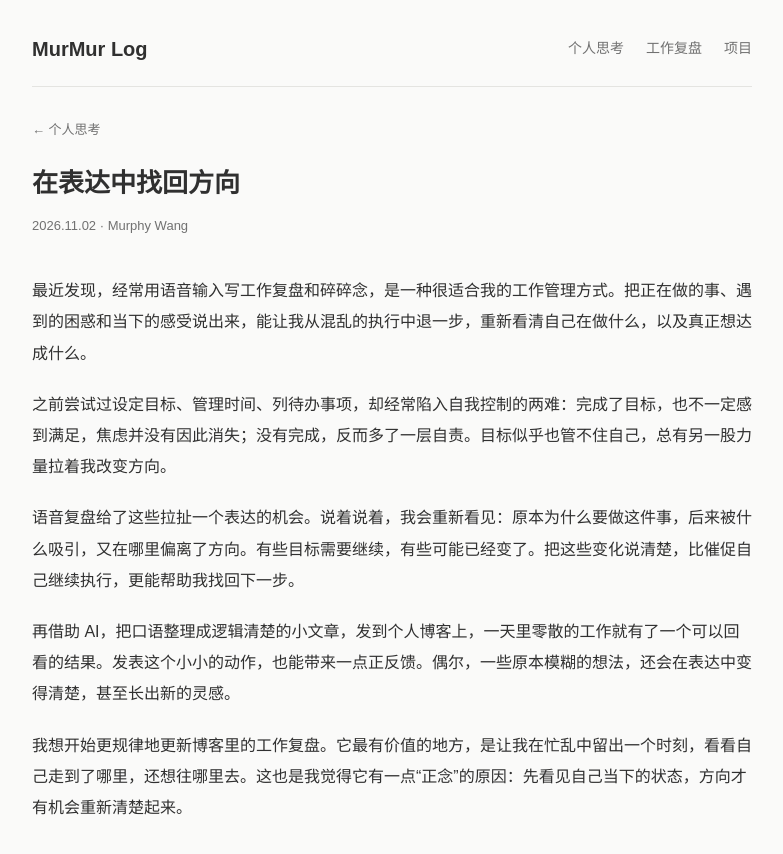
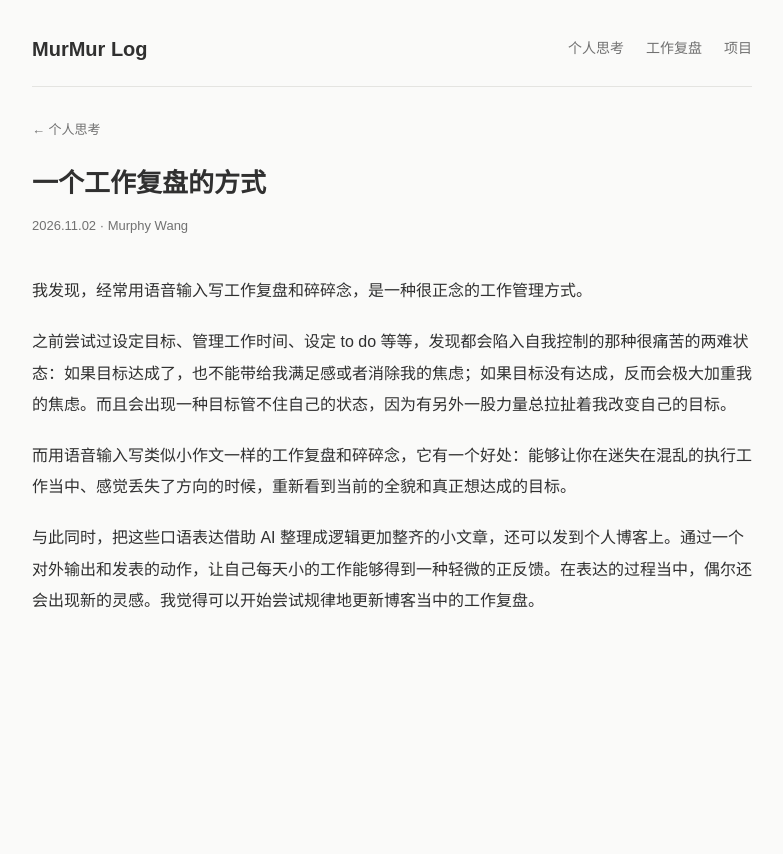
Before and after one commit to murmurwang/murmur-log, a Next.js app: page /posts/finding-direction-through-writing in a window 1280 px wide. Shown: the top 854 px of the page, without its empty margins (248-1031 px from the left). After the commit the page ends 800 px from the top, so only its background shows below. Built offline with nearby package versions, Linux system fonts and the light colour scheme.

Commit message:
Update article titles and restore original personal writing

```diff
--- a/app/page.tsx
+++ b/app/page.tsx
@@ -17,7 +17,7 @@ export default function Home() {
             <h2 id="thoughts-title">个人思考</h2>
           </div>
           <Link className="stream-row" href="/posts/finding-direction-through-writing/">
-            <strong>在表达中找回方向</strong>
+            <strong>一个工作复盘的方式</strong>
             <time className="post-date" dateTime="2026-11-02">2026.11.02</time>
           </Link>
         </section>
@@ -26,7 +26,7 @@ export default function Home() {
             <h2 id="reviews-title">工作复盘</h2>
           </div>
           <Link className="stream-row" href="/posts/work-review-1102/">
-            <strong>工作复盘 1102｜研究目标是怎么丢掉的</strong>
+            <strong>工作复盘 1102｜目标是怎么弄丢的</strong>
             <time className="post-date" dateTime="2026-11-02">2026.11.02</time>
           </Link>
         </section>
--- a/app/posts/finding-direction-through-writing/page.tsx
+++ b/app/posts/finding-direction-through-writing/page.tsx
@@ -2,8 +2,8 @@ import type { Metadata } from "next";
 import Link from "next/link";
 import { PageShell } from "../../components/SiteChrome";
 
-const title = "在表达中找回方向";
-const description = "用语音记录感受和困惑，在表达中重新看清自己，以及真正想去的方向。";
+const title = "一个工作复盘的方式";
+const description = "我发现，经常用语音输入写工作复盘和碎碎念，是一种很正念的工作管理方式。";
 const url = "https://murmurlog.com/posts/finding-direction-through-writing/";
 
 export const metadata: Metadata = {
@@ -23,11 +23,10 @@ export default function FindingDirectionThroughWriting() {
           <p className="post-meta"><time dateTime="2026-11-02">2026.11.02</time> · Murphy Wang</p>
         </header>
         <div className="post-body">
-          <p>最近发现，经常用语音输入写工作复盘和碎碎念，是一种很适合我的工作管理方式。把正在做的事、遇到的困惑和当下的感受说出来，能让我从混乱的执行中退一步，重新看清自己在做什么，以及真正想达成什么。</p>
-          <p>之前尝试过设定目标、管理时间、列待办事项，却经常陷入自我控制的两难：完成了目标，也不一定感到满足，焦虑并没有因此消失；没有完成，反而多了一层自责。目标似乎也管不住自己，总有另一股力量拉着我改变方向。</p>
-          <p>语音复盘给了这些拉扯一个表达的机会。说着说着，我会重新看见：原本为什么要做这件事，后来被什么吸引，又在哪里偏离了方向。有些目标需要继续，有些可能已经变了。把这些变化说清楚，比催促自己继续执行，更能帮助我找回下一步。</p>
-          <p>再借助 AI，把口语整理成逻辑清楚的小文章，发到个人博客上，一天里零散的工作就有了一个可以回看的结果。发表这个小小的动作，也能带来一点正反馈。偶尔，一些原本模糊的想法，还会在表达中变得清楚，甚至长出新的灵感。</p>
-          <p>我想开始更规律地更新博客里的工作复盘。它最有价值的地方，是让我在忙乱中留出一个时刻，看看自己走到了哪里，还想往哪里去。这也是我觉得它有一点“正念”的原因：先看见自己当下的状态，方向才有机会重新清楚起来。</p>
+          <p>我发现，经常用语音输入写工作复盘和碎碎念，是一种很正念的工作管理方式。</p>
+          <p>之前尝试过设定目标、管理工作时间、设定 to do 等等，发现都会陷入自我控制的那种很痛苦的两难状态：如果目标达成了，也不能带给我满足感或者消除我的焦虑；如果目标没有达成，反而会极大加重我的焦虑。而且会出现一种目标管不住自己的状态，因为有另外一股力量总拉扯着我改变自己的目标。</p>
+          <p>而用语音输入写类似小作文一样的工作复盘和碎碎念，它有一个好处：能够让你在迷失在混乱的执行工作当中、感觉丢失了方向的时候，重新看到当前的全貌和真正想达成的目标。</p>
+          <p>与此同时，把这些口语表达借助 AI 整理成逻辑更加整齐的小文章，还可以发到个人博客上。通过一个对外输出和发表的动作，让自己每天小的工作能够得到一种轻微的正反馈。在表达的过程当中，偶尔还会出现新的灵感。我觉得可以开始尝试规律地更新博客当中的工作复盘。</p>
         </div>
       </article>
     </PageShell>
--- a/app/posts/work-review-1102/page.tsx
+++ b/app/posts/work-review-1102/page.tsx
@@ -2,7 +2,7 @@ import type { Metadata } from "next";
 import Link from "next/link";
 import { PageShell } from "../../components/SiteChrome";
 
-const title = "工作复盘 1102｜研究目标是怎么丢掉的";
+const title = "工作复盘 1102｜目标是怎么弄丢的";
 const description = "研究 DeepSeek Harness 时，方法怎样逐渐偏离了目标，以及目标如何在与 AI 的协作中淡出。";
 const url = "https://murmurlog.com/posts/work-review-1102/";
 
```
Also changed, not shown: 2 other files (tests, documents, lock files or other folders).
